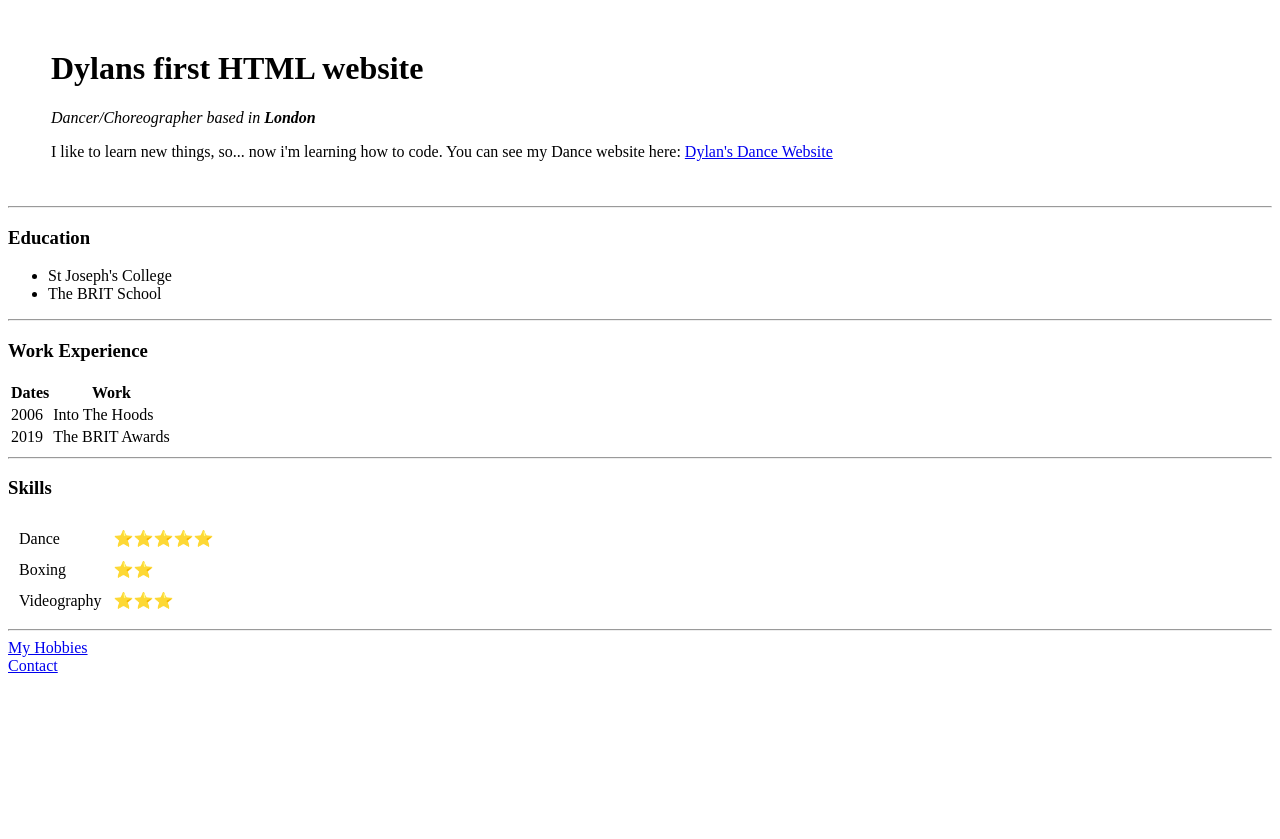
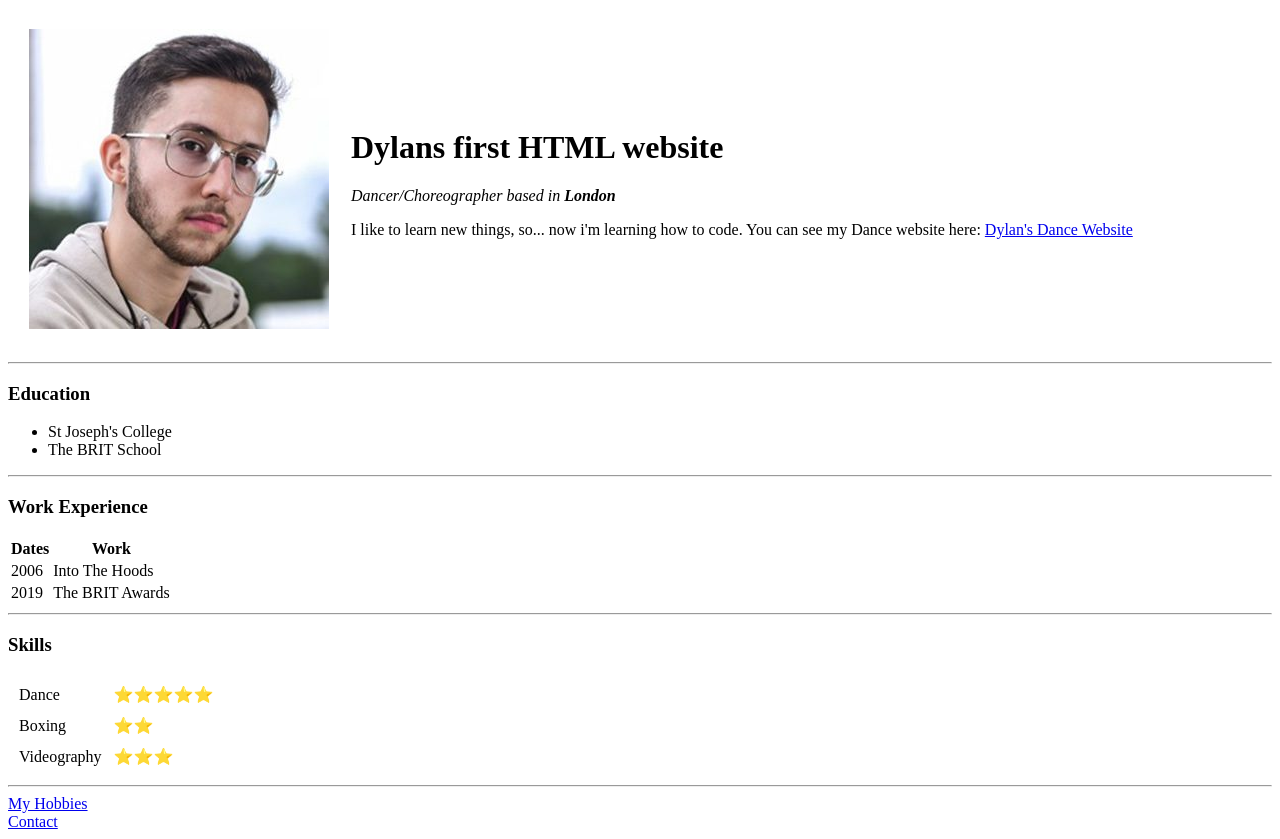
Before and after one commit to DylanMayoral/cv, a plain HTML site: page index.html in a window 1280 px wide. Before the commit the page ends 800 px from the top, so only its background shows below. Drawn offline with Linux system fonts and the light colour scheme.

Commit message:
Update index.html

```diff
--- a/index.html
+++ b/index.html
@@ -8,7 +8,7 @@
   <body>
     <table cellspacing="20">
       <tr>
-        <td><Mayoral-dylan-image.jpg></td>
+        <td><img src="Mayoral-dylan-image.jpg"></td>
         <td><h1>Dylans first HTML website</h1>
           <p><em>Dancer/Choreographer based in <strong>London</strong></em></p>
           <p>I like to learn new things, so... now i'm learning how to code. You can see my Dance website here: <a href="https://dylanmayoral.com"target="_blank">Dylan's Dance Website</a>
```
